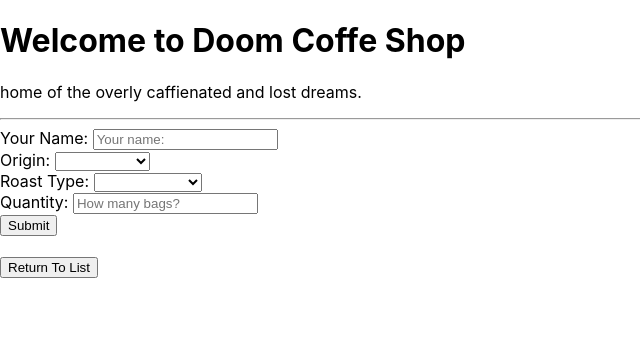
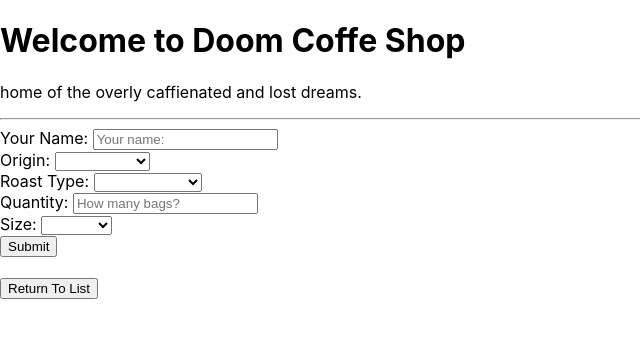
Before and after one commit to RemyXVX/Doomed-Coffe-Shop, a React (Create React App) app: page / in a window 1280 px wide. Both pictures are taken after a click on the button "Add Coffee". Shown: the top 338 px of the page, without its empty margins (0-640 px from the left). Built offline with nearby package versions, Linux system fonts and the light colour scheme.

Commit message:
Made changes to form to add a size list with dollar value

```diff
--- a/src/components/ReuseableCoffeeForm.js
+++ b/src/components/ReuseableCoffeeForm.js
@@ -45,14 +45,20 @@ const ReuseableCoffeeForm = (props) => {
               name = "quantity"
               placeholder = "How many bags?" />
           </div>
-          <button type = "submit">{props.buttonText}</button>
-          {/* <div>
-            <label>Total: </label>
-            <input
+          <div>
+            <label>Size: </label>
+            <select
               type = "number"
               name = "price"
-              placeholder = "Total cost.." />
-          </div> */}
+              placeholder = "Total cost..">
+                <option> </option>
+                <option value="4">Small</option>
+                <option value="9">Medium</option>
+                <option value="20">Large</option>
+                <option value="35">CHONK</option>
+              </select>
+          </div>
+          <button type = "submit">{props.buttonText}</button>
         </form>
         <br></br>
       </div>
```
